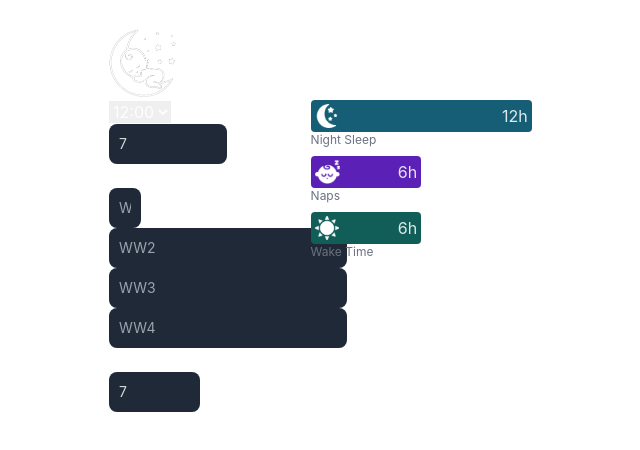
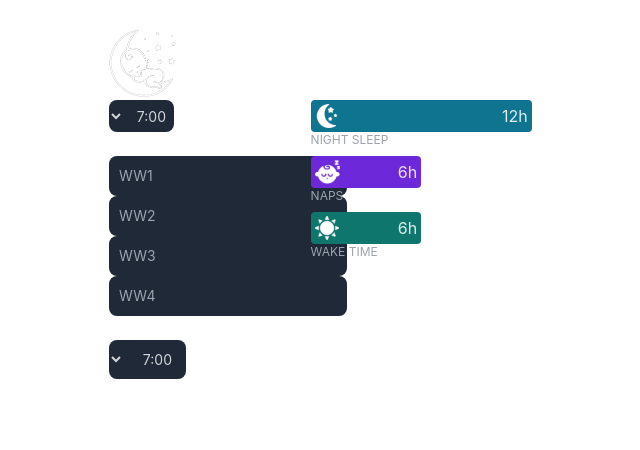
Before and after one commit to jfreal/wake-windows, a Vue app: page / in a window 1280 px wide. Shown: the top 450 px of the page, without its empty margins (195-835 px from the left). Built offline with nearby package versions, Linux system fonts and the light colour scheme.

Commit message:
summary changes

```diff
--- a/src/components/Summary.vue
+++ b/src/components/Summary.vue
@@ -28,71 +28,93 @@ export default defineComponent({
 
   <div class="grid grid-cols-[30%_70%] w-full h-64">
     <div>
-      <select e="time">
-        <option value="00:00">12:00</option>
-        <option value="00:30">12:30</option>
-        <option value="01:00">1:00</option>
-        <option value="01:30">1:30</option>
-        <option value="02:00">2:00</option>
-        <option value="02:30">2:30</option>
-        <option value="03:00">3:00</option>
-        <option value="03:30">3:30</option>
-        <option value="04:00">4:00</option>
-        <option value="04:30">4:30</option>
-        <option value="05:00">5:00</option>
-        <option value="05:30">5:30</option>
-        <option value="06:00">6:00</option>
-        <option value="06:30">6:30</option>
-        <option value="07:00">7:00</option>
-        <option value="07:30">7:30</option>
-        <option value="08:00">8:00</option>
-        <option value="08:30">8:30</option>
-        <option value="09:00">9:00</option>
-        <option value="09:30">9:30</option>
-        <option value="10:00">10:00</option>
-        <option value="10:30">10:30</option>
-        <option value="11:00">11:00</option>
-        <option value="11:30">11:30</option>
+
+      <select class="bg-gray-800 text-gray-300 text-sm rounded-lg block h-8 p-1" v-model="schedule.dwt" dir="rtl">
+        <option value="">12:00</option>
+        <option value=".5">12:30</option>
+        <option value="1">1:00</option>
+        <option value="1.5">1:30</option>
+        <option value="2">2:00</option>
+        <option value="2.5">2:30</option>
+        <option value="3">3:00</option>
+        <option value="3.5">3:30</option>
+        <option value="4">4:00</option>
+        <option value="4.5">4:30</option>
+        <option value="5">5:00</option>
+        <option value="5.5">5:30</option>
+        <option value="6">6:00</option>
+        <option value="6.5">6:30</option>
+        <option value="7">7:00</option>
+        <option value="7.5">7:30</option>
+        <option value="8">8:00</option>
+        <option value="8.5">8:30</option>
+        <option value="9">9:00</option>
+        <option value="9.5">9:30</option>
+        <option value="10">10:00</option>
+        <option value="10.5">10:30</option>
+        <option value="11">11:00</option>
+        <option value="11.5">11:30</option>
       </select>
 
+      DWT
 
-      DWT
-      <input type="number" class="bg-gray-800 text-gray-300 text-sm rounded-lg block p-2.5 " placeholder="7" min="1"
-        max="12" step="0.25" required v-model="schedule.dwt">
       WWs
 
-      <input type="text" class="bg-gray-800  w-8 text-gray-300 text-sm rounded-lg  block p-2.5 " placeholder="WW1"
-        required>
+      <input type="text" class="bg-gray-800  text-gray-300 text-sm rounded-lg block p-2.5 " placeholder="WW1" required>
       <input type="text" class="bg-gray-800  text-gray-300 text-sm rounded-lg block p-2.5 " placeholder="WW2" required>
       <input type="text" class="bg-gray-800  text-gray-300 text-sm rounded-lg block p-2.5 " placeholder="WW3" required>
       <input type="text" class="bg-gray-800  text-gray-300 text-sm rounded-lg block p-2.5 " placeholder="WW4" required>
       Bed
-      <input type="number" class="bg-gray-800  text-gray-300 text-sm rounded-lg block p-2.5 " placeholder="7" min="1"
-        max="12" required :value="schedule.bed">
-      <span class="">Bedtidme</span>
+
+      <select class="bg-gray-800 text-gray-300 text-sm rounded-lg block p-2.5" v-model="schedule.bed" dir="rtl">
+        <option value="">12:00</option>
+        <option value=".5">12:30</option>
+        <option value="1">1:00</option>
+        <option value="1.5">1:30</option>
+        <option value="2">2:00</option>
+        <option value="2.5">2:30</option>
+        <option value="3">3:00</option>
+        <option value="3.5">3:30</option>
+        <option value="4">4:00</option>
+        <option value="4.5">4:30</option>
+        <option value="5">5:00</option>
+        <option value="5.5">5:30</option>
+        <option value="6">6:00</option>
+        <option value="6.5">6:30</option>
+        <option value="7">7:00</option>
+        <option value="7.5">7:30</option>
+        <option value="8">8:00</option>
+        <option value="8.5">8:30</option>
+        <option value="9">9:00</option>
+        <option value="9.5">9:30</option>
+        <option value="10">10:00</option>
+        <option value="10.5">10:30</option>
+        <option value="11">11:00</option>
+        <option value="11.5">11:30</option>
+      </select>
 
     </div>
     <div class="pr-7">
 
-      <div class="block bg-cyan-800 rounded" :style="{ width: `${(schedule.totalNightSleep / 24) * 100}%`}">
+      <div class="block bg-cyan-700 rounded" :style="{ width: `${(schedule.totalNightSleep / 24) * 100}%`}">
         <span class="float-right p-1">{{schedule.totalNightSleep}}h</span>
         <img src="/src/assets/moon.png" class="h-8 p-1" />
       </div>
-      <div class="text-gray-500 text-xs mb-2">Night Sleep</div>
+      <div class="text-gray-400 text-xs mb-2 uppercase">Night Sleep</div>
 
 
-      <div class="block bg-violet-800 rounded" :style="{ width: `${(schedule.totalDaySleep/ 24) * 100}%`}">
+      <div class="block bg-violet-700 rounded" :style="{ width: `${(schedule.totalDaySleep/ 24) * 100}%`}">
         <span class="float-right p-1">{{schedule.totalDaySleep}}h</span>
         <img src="/src/assets/sleeping-baby2.png" class="h-8 p-1" />
       </div>
-      <div class="text-gray-500 text-xs mb-2">Naps</div>
+      <div class="text-gray-400 text-xs mb-2 uppercase">Naps</div>
 
 
-      <div class="block bg-teal-800 rounded" :style="{ width: `${(schedule.totalWakeTime / 24) * 100}%`}">
+      <div class="block bg-teal-700 rounded" :style="{ width: `${(schedule.totalWakeTime / 24) * 100}%`}">
         <span class="float-right p-1">{{schedule.totalWakeTime}}h</span>
         <img src="/src/assets/sun.png" class="h-8 p-1" />
       </div>
-      <div class="text-gray-500 text-xs">Wake Time</div>
+      <div class="text-gray-400 text-xs uppercase">Wake Time</div>
 
     </div>
   </div>
```
